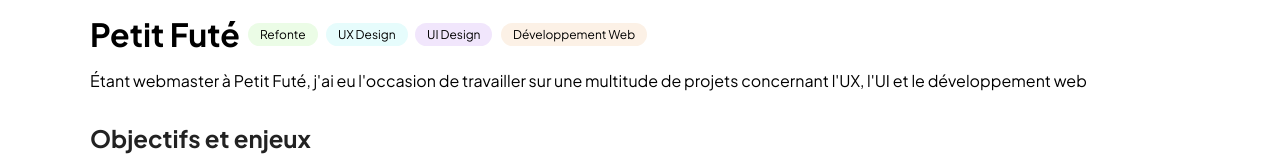
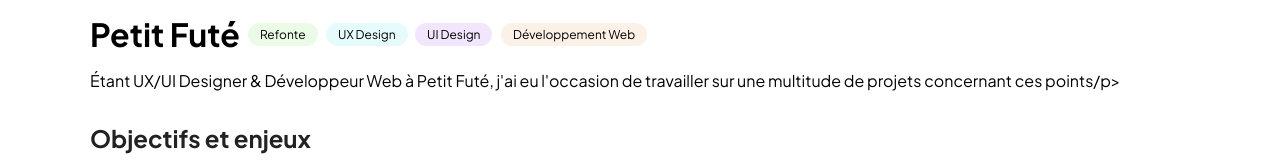
Before and after one commit to A2onCraft/A2onCraft.github.io, a plain HTML site: page pages/petitfute.html in a window 1280 px wide. Shown: the part 470-630 px from the top of the page. Drawn offline with nearby package versions, Linux system fonts and the light colour scheme; some packages are replaced by stand-ins of ours; a script that the page names is missing.

Commit message:
màj texte pf

```diff
--- a/pages/petitfute.html
+++ b/pages/petitfute.html
@@ -6,19 +6,19 @@
 
 	<title>Petit Futé | Antoine DION | UX/UI Designer & Développeur Web</title>
 	<meta name="title" content="Petit Futé | Antoine DION | UX/UI Designer & Développeur Web" />
-	<meta name="description" content="Étant webmaster à Petit Futé, j'ai eu l'occasion de travailler sur une multitude de projets concernant l'UX, l'UI et le développement web" />
+	<meta name="description" content="Étant UX/UI Designer & Développeur Web à Petit Futé, j'ai eu l'occasion de travailler sur une multitude de projets concernant l'UX, l'UI et le développement web" />
 	<link rel="icon" href="../assets/favicon.ico" sizes="any" />
 
 	<meta property="og:type" content="website" />
 	<meta property="og:url" content="https://antoinedion.me/" />
 	<meta property="og:title" content="Petit Futé | Antoine DION | UX/UI Designer & Développeur Web" />
-	<meta property="og:description" content="Étant webmaster à Petit Futé, j'ai eu l'occasion de travailler sur une multitude de projets concernant l'UX, l'UI et le développement web" />
+	<meta property="og:description" content="Étant UX/UI Designer & Développeur Web à Petit Futé, j'ai eu l'occasion de travailler sur une multitude de projets concernant l'UX, l'UI et le développement web" />
 	<meta property="og:image" content="https://antoinedion.me/assets/petitfute-00.png" />
 
 	<meta property="twitter:card" content="summary_large_image" />
 	<meta property="twitter:url" content="https://antoinedion.me/" />
 	<meta property="twitter:title" content="Petit Futé | Antoine DION | UX/UI Designer & Développeur Web" />
-	<meta property="twitter:description" content="Étant webmaster à Petit Futé, j'ai eu l'occasion de travailler sur une multitude de projets concernant l'UX, l'UI et le développement web" />
+	<meta property="twitter:description" content="Étant UX/UI Designer & Développeur Web à Petit Futé, j'ai eu l'occasion de travailler sur une multitude de projets concernant l'UX, l'UI et le développement web" />
 	<meta property="twitter:image" content="https://antoinedion.me/assets/petitfute-00.png" />
 
 	<link rel="preconnect" href="https://fonts.googleapis.com">
@@ -78,7 +78,7 @@
 			<span class="pastille développement-web" data-aos="zoom-in-left" data-aos-delay="150">Développement Web</span>
 		</div>
 
-		<p class="m-t-1">Étant webmaster à Petit Futé, j'ai eu l'occasion de travailler sur une multitude de projets concernant l'UX, l'UI et le développement web</p>
+		<p class="m-t-1">Étant UX/UI Designer & Développeur Web à Petit Futé, j'ai eu l'occasion de travailler sur une multitude de projets concernant ces points/p>
 
 		<h2 class="m-t-2">Objectifs et enjeux</h2>
 
--- a/scripts/script.js
+++ b/scripts/script.js
@@ -85,7 +85,7 @@
 	title: "Petit Futé",
 	tags: ["Refonte", "UX Design", "UI Design", "Développement Web"],
 	date: "2099-01-10",
-	description: "Étant webmaster à Petit Futé, j'ai eu l'occasion de travailler sur une multitude de projets concernant l'UX, l'UI et le développement web",
+	description: "Étant UX/UI Designer & Développeur Web à Petit Futé, j'ai eu l'occasion de travailler sur une multitude de projets concernant ces points",
 	link: "petitfute.html",
 	etat: "inactif"
 },
```
